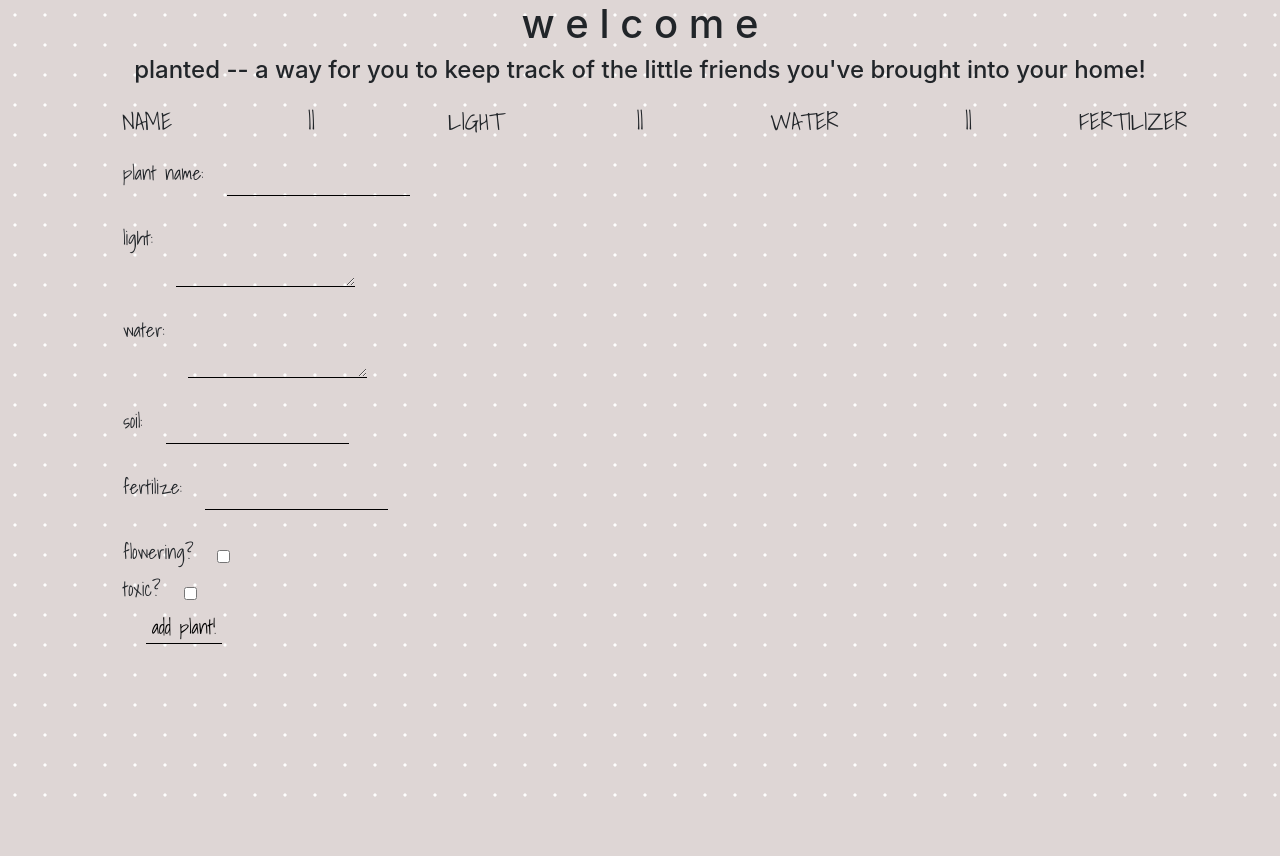
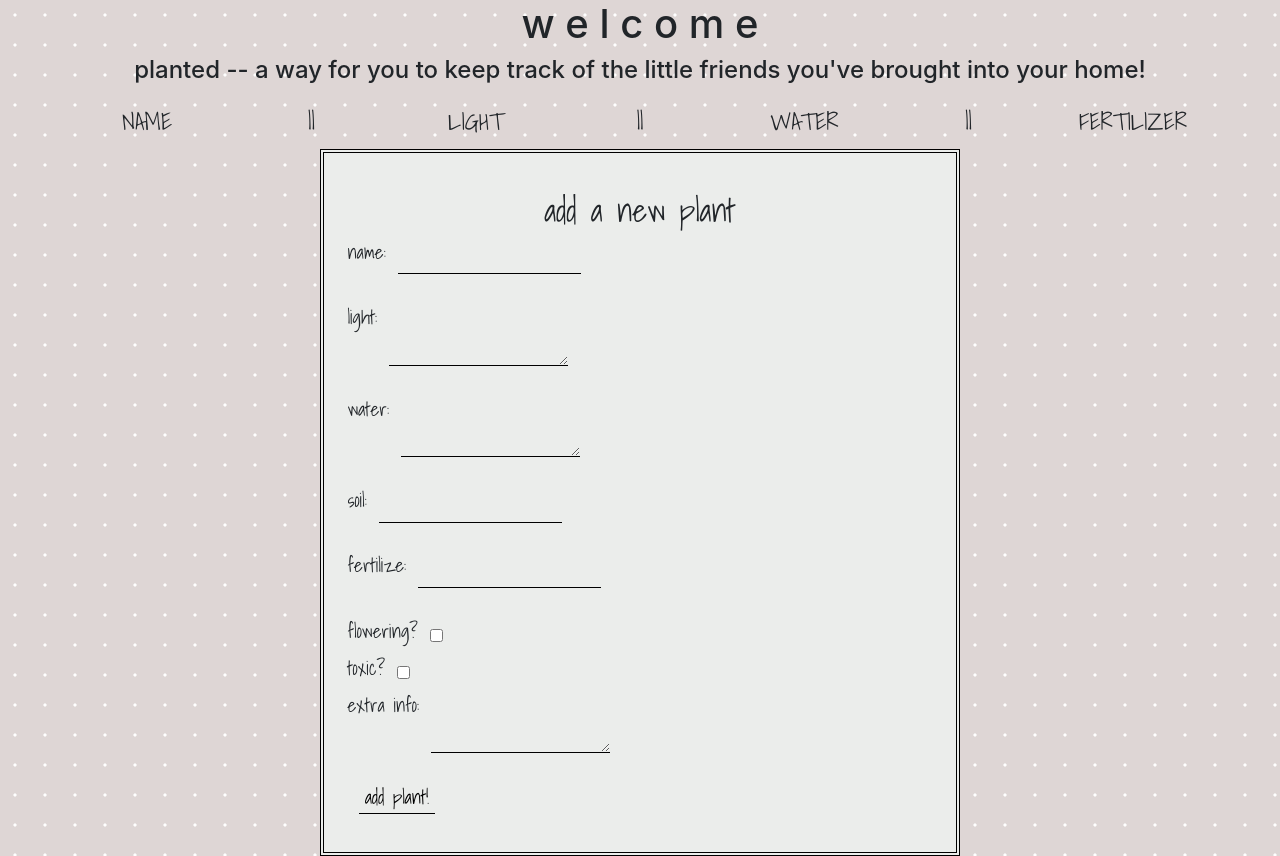
Before and after one commit to paaaarv/planted, a React (Create React App) app: page / in a window 1280 px wide. Before the commit the page ends 800 px from the top, so only its background shows below. Built offline with nearby package versions, Linux system fonts and the light colour scheme.

Commit message:
edited css of form

```diff
--- a/src/components/form.js
+++ b/src/components/form.js
@@ -47,14 +47,15 @@ render() {
   return(
     <Container className='form'>
       <form onSubmit = {this.onSubmit}>
+      <h2> add a new plant </h2>
       <Row>
-      <label> plant name: </label>
+      <label> name: </label>
       <input name="name" type='text' value={this.state.name} onChange={this.onChange}/>
       </Row>
       <br/>
       <Row>
       <label> light: </label>
-      <textarea name='sun' value={this.state.sun} onChange={this.onChange}/>
+      <textarea  name='sun' value={this.state.sun} onChange={this.onChange}/>
       </Row>
             <br/>
       <Row>
@@ -81,8 +82,14 @@ render() {
       <input type='checkbox' name='toxic' onChange={this.onCheck}/>
       </Row>
       <Row>
+      <label> extra info: </label>
+      <textarea name='additional'  value={this.state.additional} onChange={this.onChange}/>
+      </Row>
+            <br/>
+      <Row>
       <input value="add plant!" type ='submit'></input>
       </Row>
+
       </form>
       </Container>
   )
--- a/src/index.css
+++ b/src/index.css
@@ -27,9 +27,14 @@ code {
   font-size: 150%;
 }
 .form{
-  margin-left: 10%;
+  margin-left: auto;
+  display:inline-block;
+  width: 50%;
   font-family: 'Shadows Into Light', cursive;
   font-size: 120%;
+  border: 4px double black;
+  padding: 2em 2em;
+  background-color:#ebedeb;
 
 }
 input,textarea{
```
